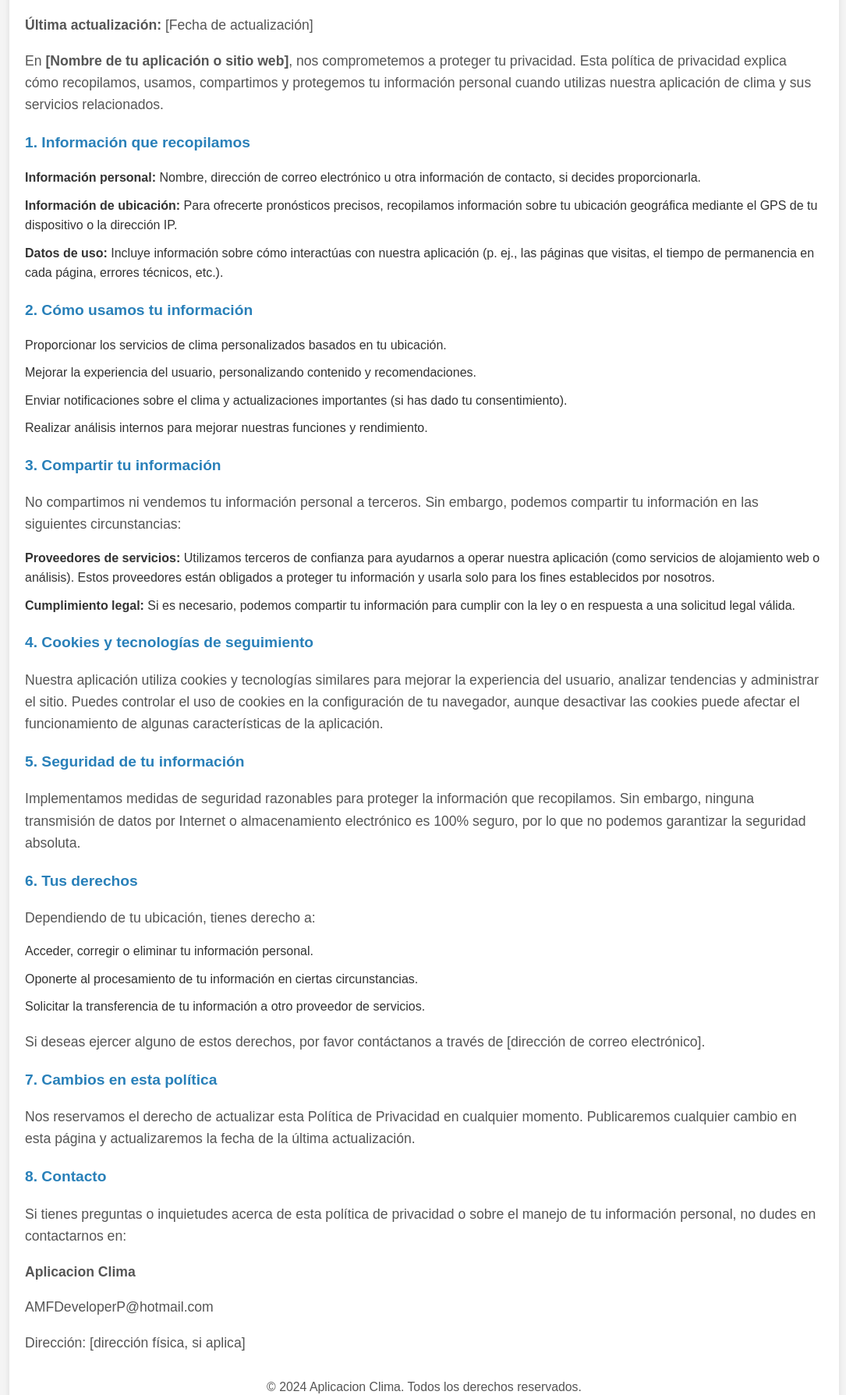
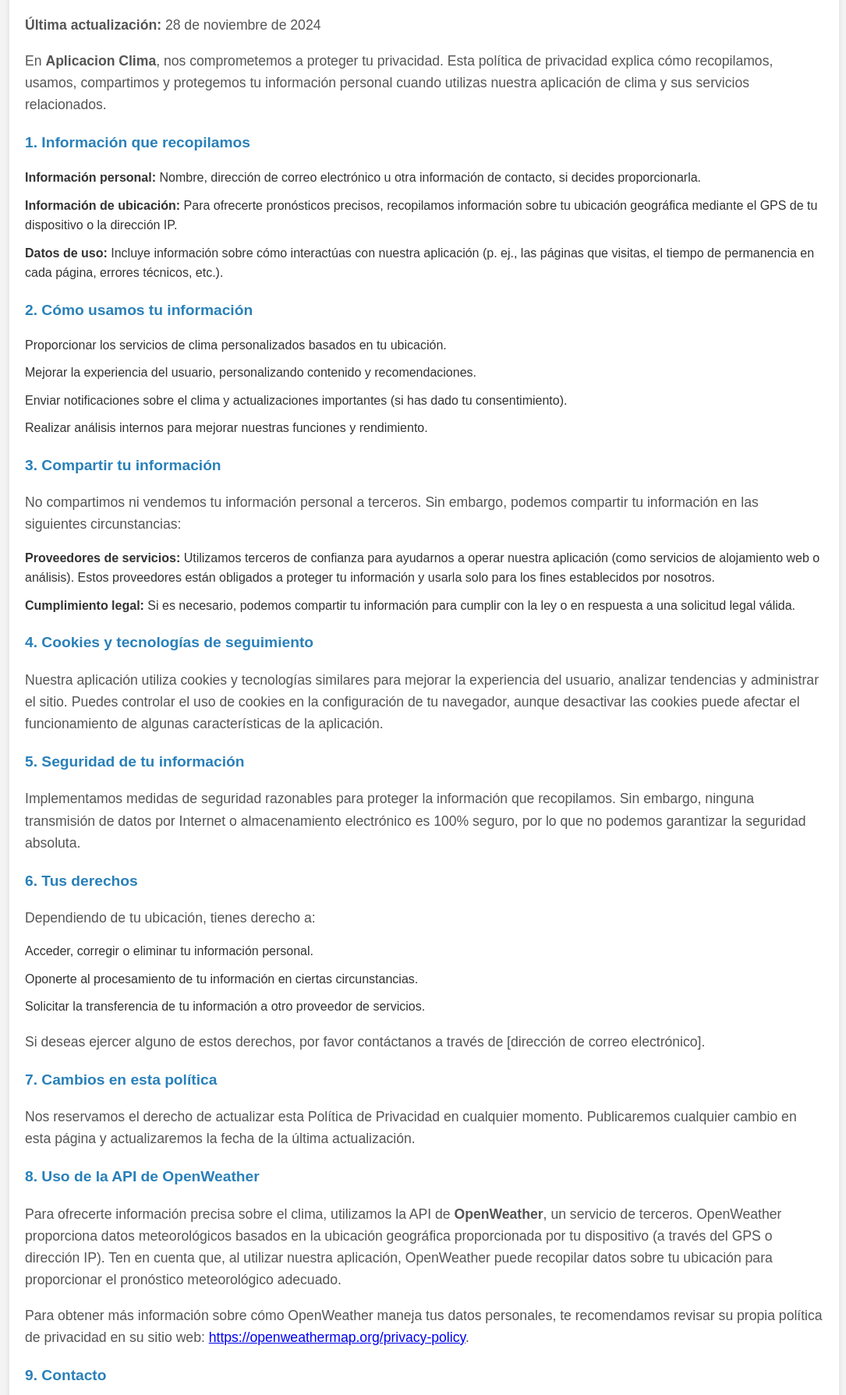
Before and after one commit to Albertomfu/clima-app, a plain HTML site: page politicaPrivacidad.html in a window 1280 px wide. Shown: the part 116-1905 px from the top of the page at 78% size, without its empty margins (96-1181 px from the left). Drawn offline with Linux system fonts and the light colour scheme.

Commit message:
actualizando privacidad

```diff
--- a/politicaPrivacidad.html
+++ b/politicaPrivacidad.html
@@ -3,6 +3,15 @@
   <head>
     <meta charset="UTF-8" />
     <meta name="viewport" content="width=device-width, initial-scale=1.0" />
+    <link
+      href="https://cdnjs.cloudflare.com/ajax/libs/font-awesome/6.0.0-beta3/css/all.min.css"
+      rel="stylesheet"
+    />
+    <link
+      rel="shortcut icon"
+      href="/img/aplicacion-meteorologica (1).png"
+      type="image/x-icon"
+    />
     <title>Política de Privacidad</title>
     <style>
       body {
@@ -72,14 +81,15 @@
   <body>
     <div class="container">
       <h1>Política de Privacidad</h1>
-      <p><strong>Última actualización:</strong> [Fecha de actualización]</p>
+      <p>
+        <strong>Última actualización:</strong> <span id="fecha-actual"></span>
+      </p>
 
       <p>
-        En <strong>[Nombre de tu aplicación o sitio web]</strong>, nos
-        comprometemos a proteger tu privacidad. Esta política de privacidad
-        explica cómo recopilamos, usamos, compartimos y protegemos tu
-        información personal cuando utilizas nuestra aplicación de clima y sus
-        servicios relacionados.
+        En <strong>Aplicacion Clima</strong>, nos comprometemos a proteger tu
+        privacidad. Esta política de privacidad explica cómo recopilamos,
+        usamos, compartimos y protegemos tu información personal cuando utilizas
+        nuestra aplicación de clima y sus servicios relacionados.
       </p>
 
       <div class="section-title">1. Información que recopilamos</div>
@@ -181,8 +191,30 @@
         cualquier momento. Publicaremos cualquier cambio en esta página y
         actualizaremos la fecha de la última actualización.
       </p>
+      <div class="section-title">8. Uso de la API de OpenWeather</div>
+      <p>
+        Para ofrecerte información precisa sobre el clima, utilizamos la API de
+        <strong>OpenWeather</strong>, un servicio de terceros. OpenWeather
+        proporciona datos meteorológicos basados en la ubicación geográfica
+        proporcionada por tu dispositivo (a través del GPS o dirección IP). Ten
+        en cuenta que, al utilizar nuestra aplicación, OpenWeather puede
+        recopilar datos sobre tu ubicación para proporcionar el pronóstico
+        meteorológico adecuado.
+      </p>
 
-      <div class="section-title">8. Contacto</div>
+      <p>
+        Para obtener más información sobre cómo OpenWeather maneja tus datos
+        personales, te recomendamos revisar su propia política de privacidad en
+        su sitio web:
+        <a
+          href="https://openweathermap.org/privacy-policy"
+          target="_blank"
+          rel="noopener noreferrer"
+          >https://openweathermap.org/privacy-policy</a
+        >.
+      </p>
+
+      <div class="section-title">9. Contacto</div>
       <p>
         Si tienes preguntas o inquietudes acerca de esta política de privacidad
         o sobre el manejo de tu información personal, no dudes en contactarnos
@@ -196,5 +228,15 @@
         <p>&copy; 2024 Aplicacion Clima. Todos los derechos reservados.</p>
       </div>
     </div>
+    <script>
+      function obtenerFechaActual() {
+        const fecha = new Date();
+        const opciones = { year: "numeric", month: "long", day: "numeric" };
+        return fecha.toLocaleDateString("es-ES", opciones);
+      }
+
+      document.getElementById("fecha-actual").textContent =
+        obtenerFechaActual();
+    </script>
   </body>
 </html>
```
